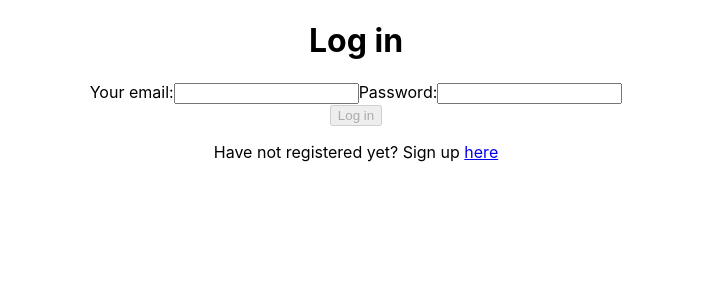
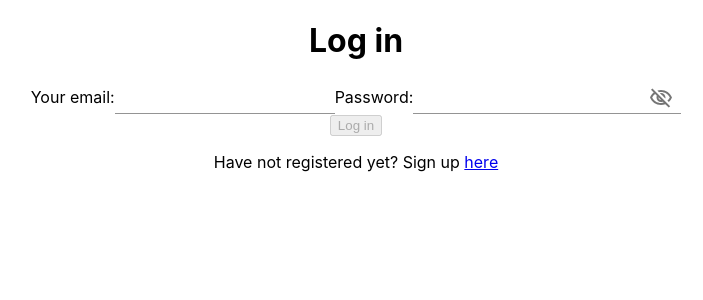
Before and after one commit to bokievkhushnud/ecommerce-shop, a React (Create React App) app: page / in a window 1280 px wide. Shown: the top 300 px of the page, without its empty margins (284-987 px from the left). Built offline with nearby package versions, Linux system fonts and the light colour scheme.

Commit message:
feat: toggle the visibility of password

```diff
--- a/package.json
+++ b/package.json
@@ -4,6 +4,10 @@
     "private": true,
     "dependencies": {
         "@babel/plugin-proposal-private-property-in-object": "^7.21.11",
+        "@emotion/react": "^11.11.1",
+        "@emotion/styled": "^11.11.0",
+        "@mui/icons-material": "^5.14.3",
+        "@mui/material": "^5.14.5",
         "@testing-library/jest-dom": "^5.17.0",
         "@testing-library/react": "^13.4.0",
         "@testing-library/user-event": "^13.5.0",
--- a/src/pages/Login.tsx
+++ b/src/pages/Login.tsx
@@ -1,5 +1,8 @@
 import { useEffect, useState } from 'react';
 import React from 'react';
+import VisibilityOutlinedIcon from '@mui/icons-material/VisibilityOutlined';
+import VisibilityOffOutlinedIcon from '@mui/icons-material/VisibilityOffOutlined';
+import { IconButton, Input, InputAdornment } from '@mui/material';
 
 const EMAIL_REGEX: RegExp = /^[\w-.]+@([\w-]+\.)+[\w-]{2,4}$/;
 const PWD_REGEX: RegExp =
@@ -17,6 +20,7 @@ const Login: React.FC = (): JSX.Element => {
     const [pwdError, setPwdError] = useState<string>(
         'Please enter your password'
     );
+    const [pwdVisible, setPwdVisible] = useState<boolean>(false);
 
     const [emailAndPwdValid, setEmailAndPwdValid] = useState<boolean>(false);
 
@@ -28,7 +32,9 @@ const Login: React.FC = (): JSX.Element => {
         }
     }, [emailError, pwdError]);
 
-    const emailHandler = (e: React.ChangeEvent<HTMLInputElement>): void => {
+    const emailHandler = (
+        e: React.ChangeEvent<HTMLInputElement | HTMLTextAreaElement>
+    ): void => {
         setEmail(e.target.value);
         if (!EMAIL_REGEX.test(e.target.value)) {
             setEmailError('The email is not valid');
@@ -37,7 +43,9 @@ const Login: React.FC = (): JSX.Element => {
         }
     };
 
-    const pwdHandler = (e: React.ChangeEvent<HTMLInputElement>): void => {
+    const pwdHandler = (
+        e: React.ChangeEvent<HTMLInputElement | HTMLTextAreaElement>
+    ): void => {
         setPwd(e.target.value);
         if (!PWD_REGEX.test(e.target.value)) {
             setPwdError(
@@ -49,7 +57,7 @@ const Login: React.FC = (): JSX.Element => {
     };
 
     const inputBlurHandler = (
-        e: React.FocusEvent<HTMLInputElement, Element>
+        e: React.FocusEvent<HTMLInputElement | HTMLTextAreaElement, Element>
     ): void => {
         switch (e.target.name) {
             case 'email':
@@ -66,7 +74,7 @@ const Login: React.FC = (): JSX.Element => {
             <h1>Log in</h1>
             <form>
                 <label htmlFor="userEmail">Your email:</label>
-                <input
+                <Input
                     value={email}
                     onBlur={(e) => inputBlurHandler(e)}
                     onChange={(e) => emailHandler(e)}
@@ -80,13 +88,26 @@ const Login: React.FC = (): JSX.Element => {
                     </p>
                 )}
                 <label htmlFor="userPassword">Password:</label>
-                <input
+                <Input
                     value={pwd}
                     onBlur={(e) => inputBlurHandler(e)}
                     onChange={(e) => pwdHandler(e)}
-                    type="password"
+                    type={pwdVisible ? 'text' : 'password'}
                     id="userPassword"
                     name="password"
+                    endAdornment={
+                        <InputAdornment position="end">
+                            <IconButton
+                                onClick={(): void => setPwdVisible(!pwdVisible)}
+                            >
+                                {pwdVisible ? (
+                                    <VisibilityOutlinedIcon />
+                                ) : (
+                                    <VisibilityOffOutlinedIcon />
+                                )}
+                            </IconButton>
+                        </InputAdornment>
+                    }
                 />
                 {pwdFocus && pwdError && (
                     <p id="pwdErrorNote" className="">
```
Also changed, not shown: 1 other file (tests, documents, lock files or other folders).
